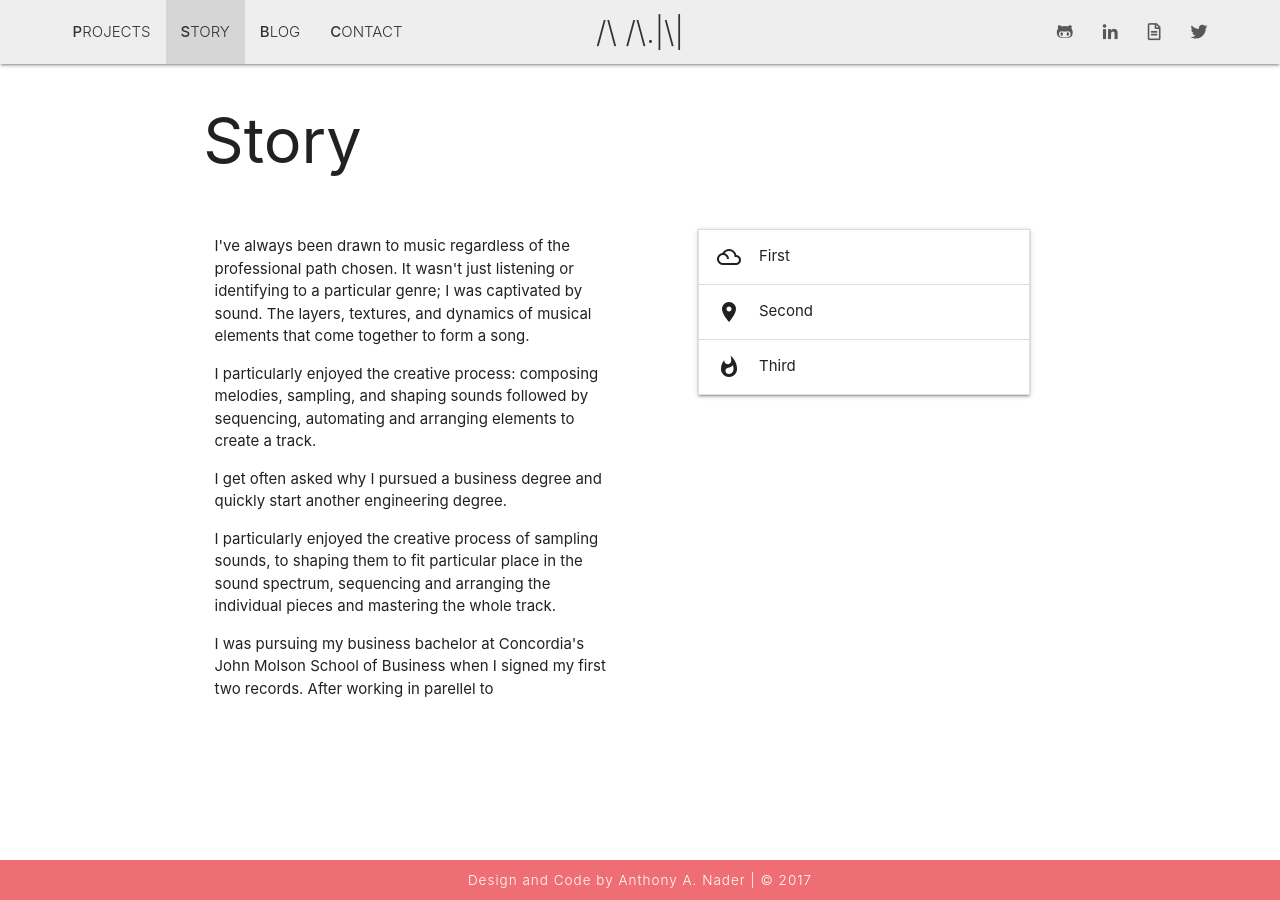
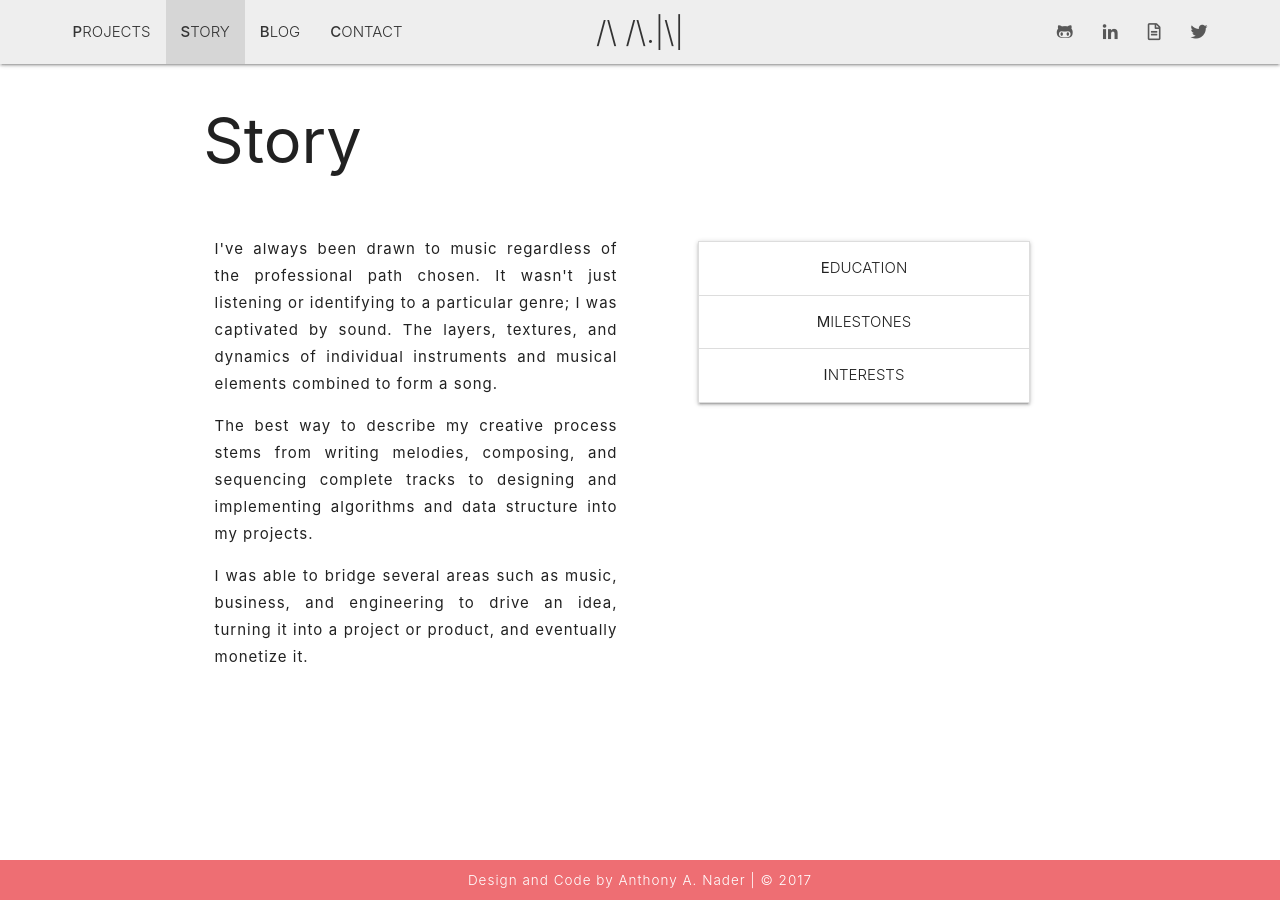
Before and after one commit to anthonyanader/personalBlog, a Jekyll site: the page built from about.html, in a window 1280 px wide. Built offline with Jekyll 4.4.1, drawn with Linux system fonts in a browser that asks for light colours.

Commit message:
updated story section, with collapsable modal

```diff
--- a/about.html
+++ b/about.html
@@ -13,28 +13,40 @@
         <div class="row">
             <div class="col s12 m6 l6 xl6">
                 <div class="col s12">
-                    <p class="">I've always been drawn to music regardless of the professional path chosen. It wasn't just listening or identifying to a particular genre; I was captivated by sound. The layers, textures, and dynamics of musical elements that come together to form a song.
-                    <p class="">I particularly enjoyed the creative process: composing melodies, sampling, and shaping sounds followed by sequencing, automating and arranging elements to create a track.</p>
-                    <p class="">I get often asked why I pursued a business degree and quickly start another engineering degree.</p>
-                    <p class="">I particularly enjoyed the creative process of sampling sounds, to shaping them to fit particular place in the sound spectrum,  sequencing and arranging the individual pieces and mastering the whole track.</p>
-                    <p class="">I was pursuing my business bachelor at Concordia's John Molson School of Business when I signed my first two records. After working in parellel to </p>
+                    <p class="story-text">I've always been drawn to music regardless of the professional path chosen. It wasn't just listening or identifying to a particular genre; I was captivated by sound. The layers, textures, and dynamics of individual instruments and musical elements combined to form a song.</p>
+
+                    <p class="story-text">The best way to describe my creative process stems from writing melodies, composing, and sequencing complete tracks to designing and implementing algorithms and data structure into my projects.</p>
+
+                    <p class="story-text">I was able to bridge several areas such as music, business, and engineering to drive an idea, turning it into a project or product, and eventually monetize it.</p>
                 </div>
             </div>
             <div class="col s12 m6 l6 xl6">
                 <div class="col s12">
                 </div>
                 <div class="col s12 m10 offset-m1">
-                    <ul class="collapsible" data-collapsible="accordion">
+                    <ul class="timeline-component collapsible" data-collapsible="accordion">
                         <li>
-                          <div class="collapsible-header"><i class="material-icons">filter_drama</i>First</div>
-                          <div class="collapsible-body"><span>Lorem ipsum dolor sit amet.</span></div>
+                            <div class="collapsible-header"><span class="timeline-header"> <b>E</b>DUCATION</span></div>
+                            <div class="collapsible-body">
+                                <b>University of Ottawa</b><br>
+                                <span style="font-style: italic">2015-19</span><span> | B.A.Sc. in Software Engineering</span><br><br>
+                                <b>Concordia University (JMSB)</b><br>
+                                <span style="font-style: italic">2011-15</span><span> | B.Comm. in
+                                Accounting and Business Management</span>
+                            </div>
                         </li>
                         <li>
-                          <div class="collapsible-header"><i class="material-icons">place</i>Second</div>
-                          <div class="collapsible-body"><span>Lorem ipsum dolor sit amet.</span></div>
+                            <div class="collapsible-header"><span class="timeline-header"><b>M</b>ILESTONES</span></div>
+                            <div class="collapsible-body">
+                                <span style="font-style: bold">2013</span><span> | Signed "What's Deep" to Black Swan Recordings</span><br><br>
+                                <span style="font-style: bold">2014</span><span> | Signed "That Feeling" to Shinshy Records</span><br><br>
+                                <span style="font-style: bold">2015</span><span> | Candidate for Honours B.A.Sc. in Software Engineering</span><br><br>
+                                <span style="font-style: bold">2016</span><span> | Software Developer @ Signiant</span><br>
+                                <!-- <span style="font-style: bold">2017</span><span> | Achieved Dean's Honour's List</span><br> -->
+                            </div>
                         </li>
                         <li>
-                          <div class="collapsible-header"><i class="material-icons">whatshot</i>Third</div>
+                          <div class="collapsible-header"><span class="timeline-header"><b>I</b>NTERESTS</span></div>
                           <div class="collapsible-body"><span>Lorem ipsum dolor sit amet.</span></div>
                         </li>
                     </ul>
--- a/assets/css/main.css
+++ b/assets/css/main.css
@@ -168,7 +168,7 @@
 
 }
 .contact-socials a:hover {
-    color: rgba(236, 111, 117, 1);
+    color: #EC6F75;
 }
 .submit-btn  {
     cursor: pointer;
@@ -194,8 +194,28 @@
 }
 
 /***********************
-    STORY
+        STORY
 ***********************/
+.story-text{
+    text-align: justify;
+    letter-spacing: 1px;
+    line-height: 1.8em;
+}
+
+.timeline-header {
+    display:table;
+    margin:0 auto;
+    font-weight: 300;
+
+}
+.timeline-header:hover {
+    color: #EC6F75;
+}
+@media (min-width:600px) {
+    .timeline-component {
+        margin-top: 6%;
+    }
+}
 
 
 /***********************
```
